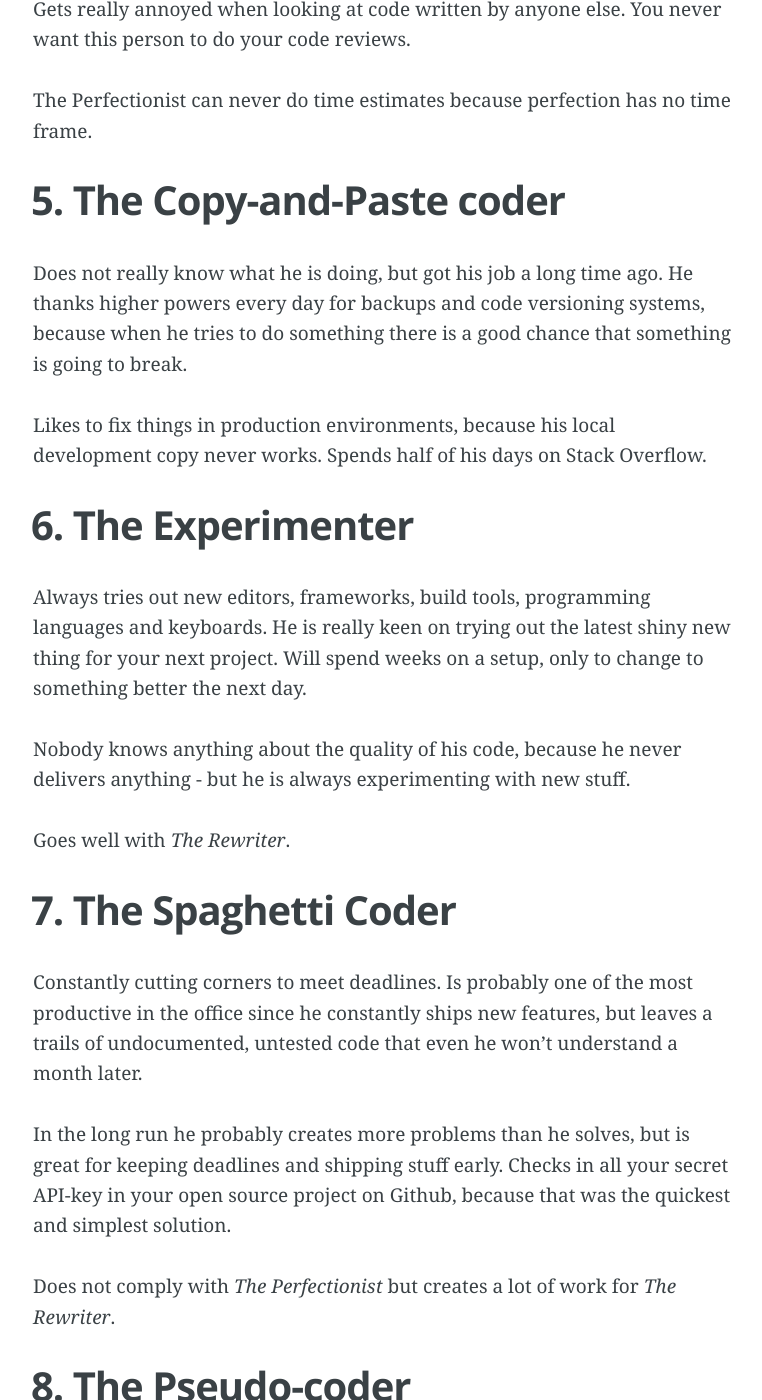
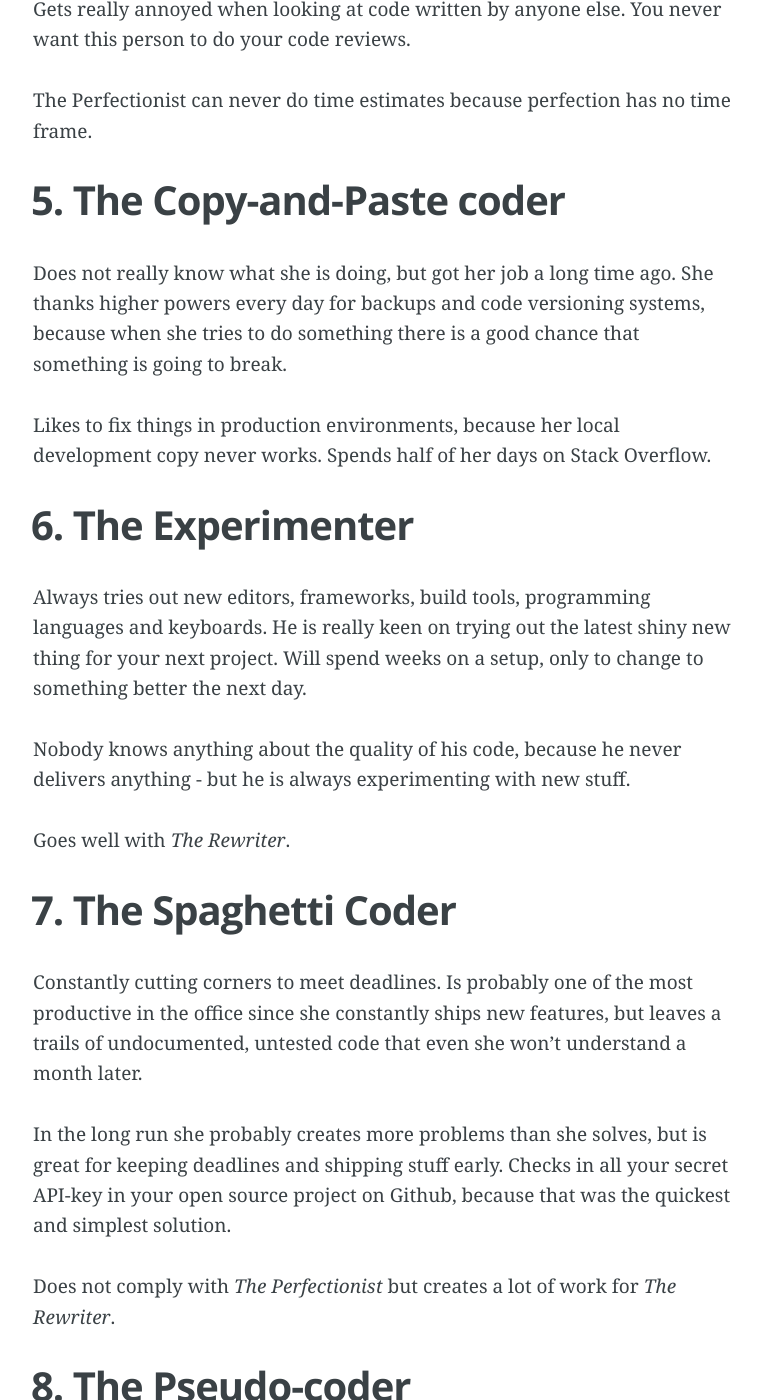
Before and after one commit to davidelbe/david.elbe.me, a Jekyll site: the page built from _posts/2015-05-25-different-types-of-programmers.md, in a window 1280 px wide and 1400 px high, scrolled down 1956 px. Shown: the whole window, without its empty margins (257-1019 px from the left). Built offline with Jekyll 4.4.1, drawn with Linux system fonts in a browser that asks for light colours; Markdown is read by kramdown in place of the engine named in the settings; comment, search, counter and statistics services are not loaded; some of the changed text lies outside the part shown.

Commit message:
Updated diff-types-of-programmer: gender balance
There's lots of women in the industry - many of which fit into the above caricatures as well as the men.  It's a little disheartening that an otherwise great (and fun) article is marred by implying the industry is a men-only event.

```diff
--- a/_posts/2015-05-25-different-types-of-programmers.md
+++ b/_posts/2015-05-25-different-types-of-programmers.md
@@ -14,12 +14,12 @@
 
 ## 1. MacGyver
 
-The guy who will understand and fix your problems fast. He does not care
+The one who will understand and fix your problems fast. She does not care
 about code quality much, and will never fix any indentation errors in
-other people's code. He will use duct tape if he has to.
+other people's code. She will use duct tape if he has to.
 
 Can actually write good code from time to time, and is happy when other
-people is refactoring his code for him - as long as it works just as good afterwards.
+people is refactoring her code for her - as long as it works just as good afterwards.
 
 The whole app will be hard to fix if this person ever goes away. Always delivers faster than anyone expects, and always makes the customer and managers happy.
 
@@ -35,19 +35,19 @@
 on the to do-list – but you will be greatly disapponted since every
 issue has to be opened again.
 
-Does not go well with testers, but is good at keeping deadlines. Combine this guy with *MacGyver* and you have a good team.
+Does not go well with testers, but is good at keeping deadlines. Combine this person with *MacGyver* and you have a good team.
 
 ## 3. The Rewriter
 
-Can never leave a piece of code untouched if he sees something that can
+Can never leave a piece of code untouched if she sees something that can
 be refactored. Can spend more time on refactoring a non-relevant part
-of the codebase than he spends on solving the actual problem.
+of the codebase than she spends on solving the actual problem.
 
 Has the best test suite in history, but it is always red because a rewrite is
 in progress.
 
-If you give an existing project in PHP and MySQL to this guy, he will start
-rewriting it with Go with a NoSQL-database. Then he will ask what the problem was that needed to be fixed.
+If you give an existing project in PHP and MySQL to this perosn, she will start
+rewriting it with Go with a NoSQL-database. Then she will ask what the problem was that needed to be fixed.
 
 
 ## 4. The perfectionist
@@ -63,10 +63,10 @@
 
 ## 5. The Copy-and-Paste coder
 
-Does not really know what he is doing, but got his job a long time ago. He thanks higher powers every day for backups and code versioning systems, because when he tries to do something there is a good chance that something is going to break.
+Does not really know what she is doing, but got her job a long time ago. She thanks higher powers every day for backups and code versioning systems, because when she tries to do something there is a good chance that something is going to break.
 
-Likes to fix things in production environments, because his local development copy never works.
-Spends half of his days on Stack Overflow.
+Likes to fix things in production environments, because her local development copy never works.
+Spends half of her days on Stack Overflow.
 
 ## 6. The Experimenter
 
@@ -78,10 +78,10 @@
 
 ## 7. The Spaghetti Coder
 
-Constantly cutting corners to meet deadlines. Is probably one of the most productive in the office since he constantly
-ships new features, but leaves a trails of undocumented, untested code that even he won't understand a month later.
+Constantly cutting corners to meet deadlines. Is probably one of the most productive in the office since she constantly
+ships new features, but leaves a trails of undocumented, untested code that even she won't understand a month later.
 
-In the long run he probably creates more problems than he solves, but is great for keeping deadlines and shipping stuff early. Checks in all your secret API-key in your open source project on Github, because that was the quickest and simplest solution.
+In the long run she probably creates more problems than she solves, but is great for keeping deadlines and shipping stuff early. Checks in all your secret API-key in your open source project on Github, because that was the quickest and simplest solution.
 
 Does not comply with *The Perfectionist* but creates a lot of work for *The Rewriter*.
 
```
Also changed, not shown: other parts of _posts/2015-05-25-different-types-of-programmers.md (+1 -1 lines).
